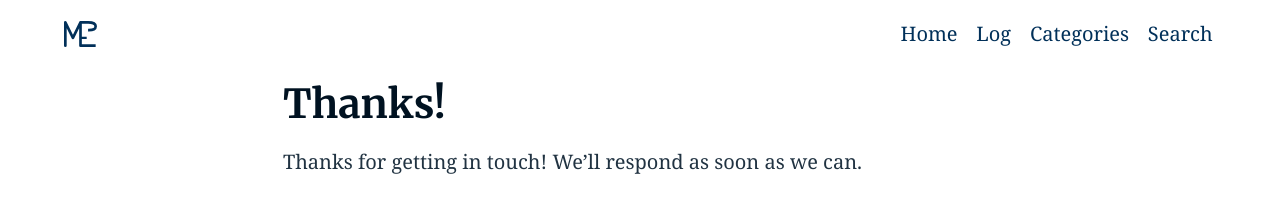
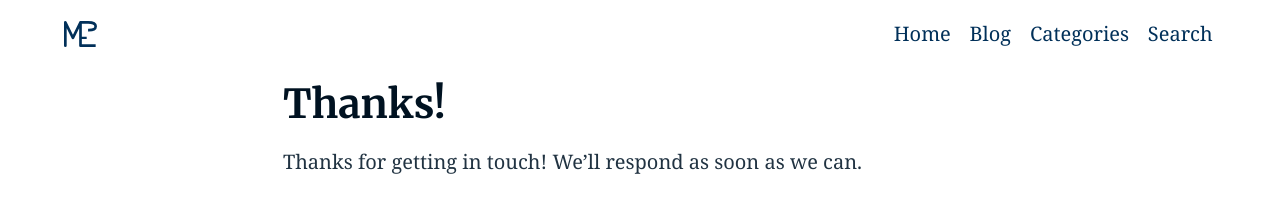
Before and after one commit to me-pierce/me-pierce.github.io, a Jekyll site: the page built from thanks.md, in a window 1280 px wide. Shown: the top 215 px of the page. Built offline with Jekyll 4.4.1, drawn with Linux system fonts in a browser that asks for light colours.

Commit message:
Update _config.yml

```diff
--- a/_config.yml
+++ b/_config.yml
@@ -36,7 +36,7 @@ plugins:
 
 # 3. Gem settings
 paginate: 1 # jekyll-paginate > items per page
-paginate_path: log/page:num # jekyll-paginate > blog page
+paginate_path: blog/page:num # jekyll-paginate > blog page
 #jekyll-mentions: https://twitter.com # jekyll-mentions > service used when @replying
 # twitter:
   # username: DavidDarnes # jekyll-seo-tag > Owners twitter username
@@ -125,8 +125,8 @@ navigation_header:
   url: /
 #- title: Elements
  # url: /elements/
-- title: Log
-  url: /log/
+- title: Blog
+  url: /blog/
 - title: Categories
   url: /categories/
 - title: Search
```
